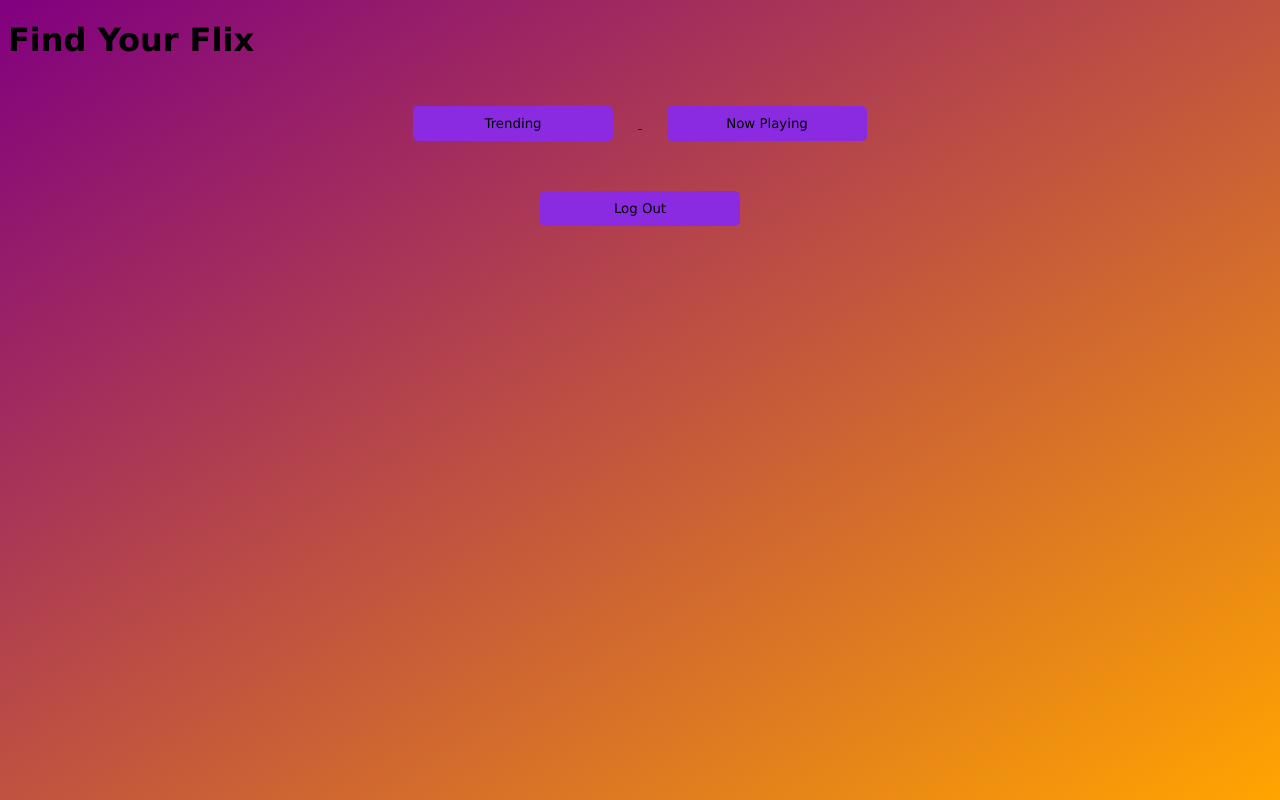
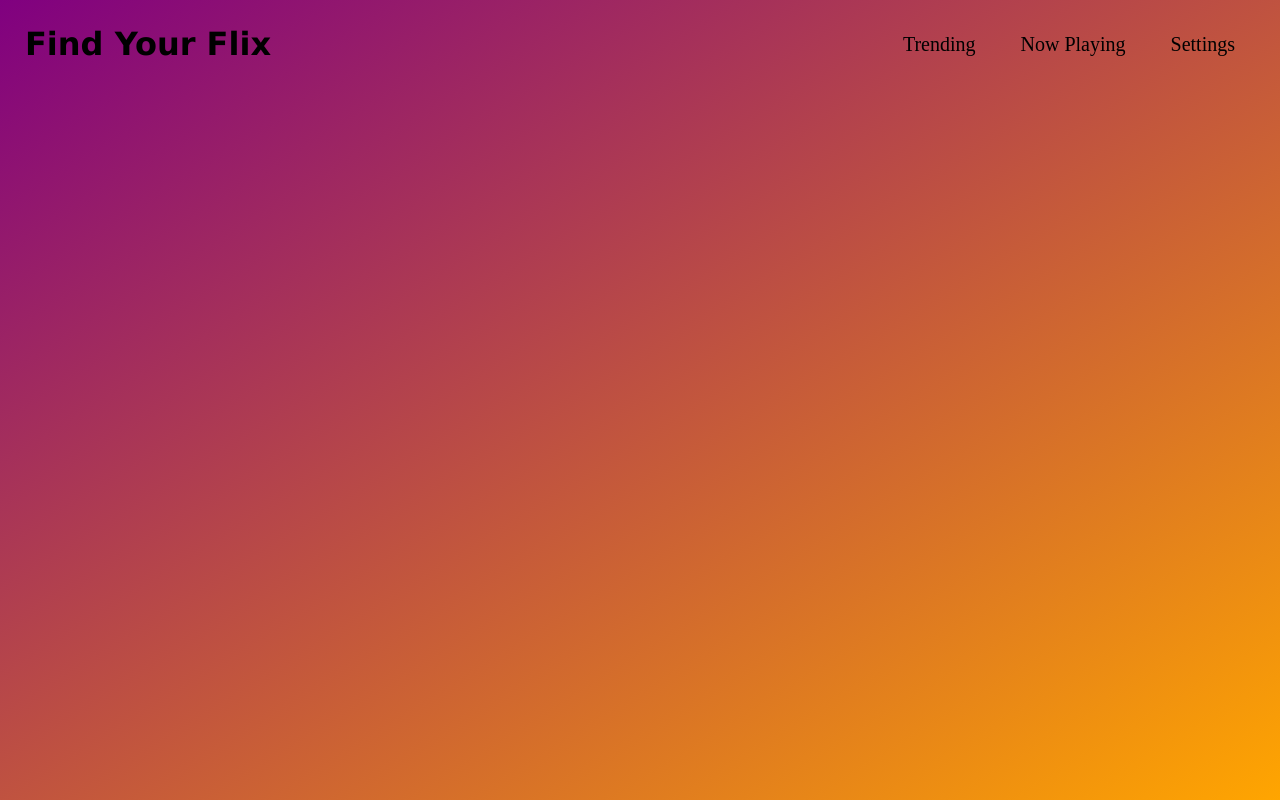
Before and after one commit to UIC-CS484/assignment-2---final-project-repository-team13, a website: page views/account.html in a window 1280 px wide. Drawn offline with Linux system fonts and the light colour scheme; no server answers.

Commit message:
Added nav bar

```diff
--- /dev/null
+++ b/public/stylesheets/navBar.css
@@ -0,0 +1,40 @@
+* {
+    margin: 0;
+    padding: 0;
+}
+
+header {
+    display: flex;
+    justify-content: flex-end;
+    align-items: center;
+    padding: 25px;
+}
+
+#appTitle {
+    margin-right: auto;
+    cursor: pointer;
+}
+
+.navList, .navItem, .navLink {
+    font-weight: 500;
+    font-size: 20px;
+    text-decoration: none;
+    color: black;
+}
+
+.navList {
+    list-style: none;
+}
+
+.navItem {
+    display: inline-block;
+    padding: 0px 20px;
+}
+
+.navLink {
+    transition: all 0.3s ease 0s;
+}
+
+.navLink:hover {
+    color: white;
+}
--- a/views/account.html
+++ b/views/account.html
@@ -3,24 +3,22 @@
 
     <head>
         <link rel="stylesheet" href="/stylesheets/style1.css">
+        <link rel="stylesheet" href="/stylesheets/navBar.css">
     </head>
 
     <body>
         <header>
-            <h1>Find Your Flix</h1>
+            <h1 id="appTitle">Find Your Flix</h1>
+            <nav>
+                <ul class="navList">
+                    <li class="navItem"><a class="navLink" href="/account/trending">Trending</a></li>
+                    <li class="navItem"><a class="navLink" href="/account/now_playing">Now Playing</a></li>
+                    <li class="navItem"><a class="navLink" href="#">Settings</a></li>
+                </ul>
+            </nav>
         </header>
         <div>
             <h1 id="name"></h1>
-            <a href="/account/trending">
-                <button id='btn' type="button">Trending</button>
-            </a>
-            <a href="/account/now_playing">
-                <button id='btn' type="button">Now Playing</button>
-            </a>
-            <br>
-            <a href="/api/logout">
-                <button id='btn' type="button">Log Out</button>
-            </a>
         </div>
     </body>
 
```
Also changed, not shown: public/stylesheets/style1.css (+9 -0 lines), views/nowPlayingMovies.html (+10 -2 lines), views/trendingMovies.html (+10 -2 lines), 1 other file.
